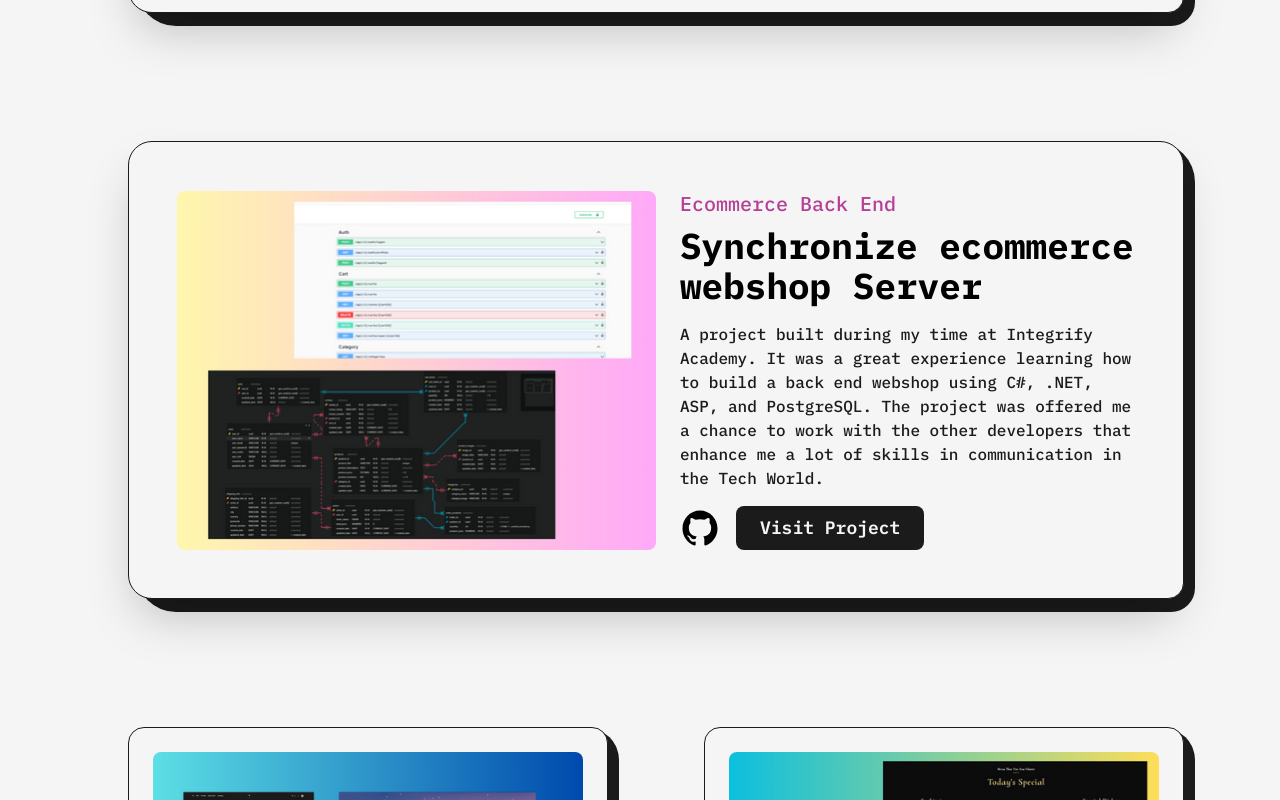
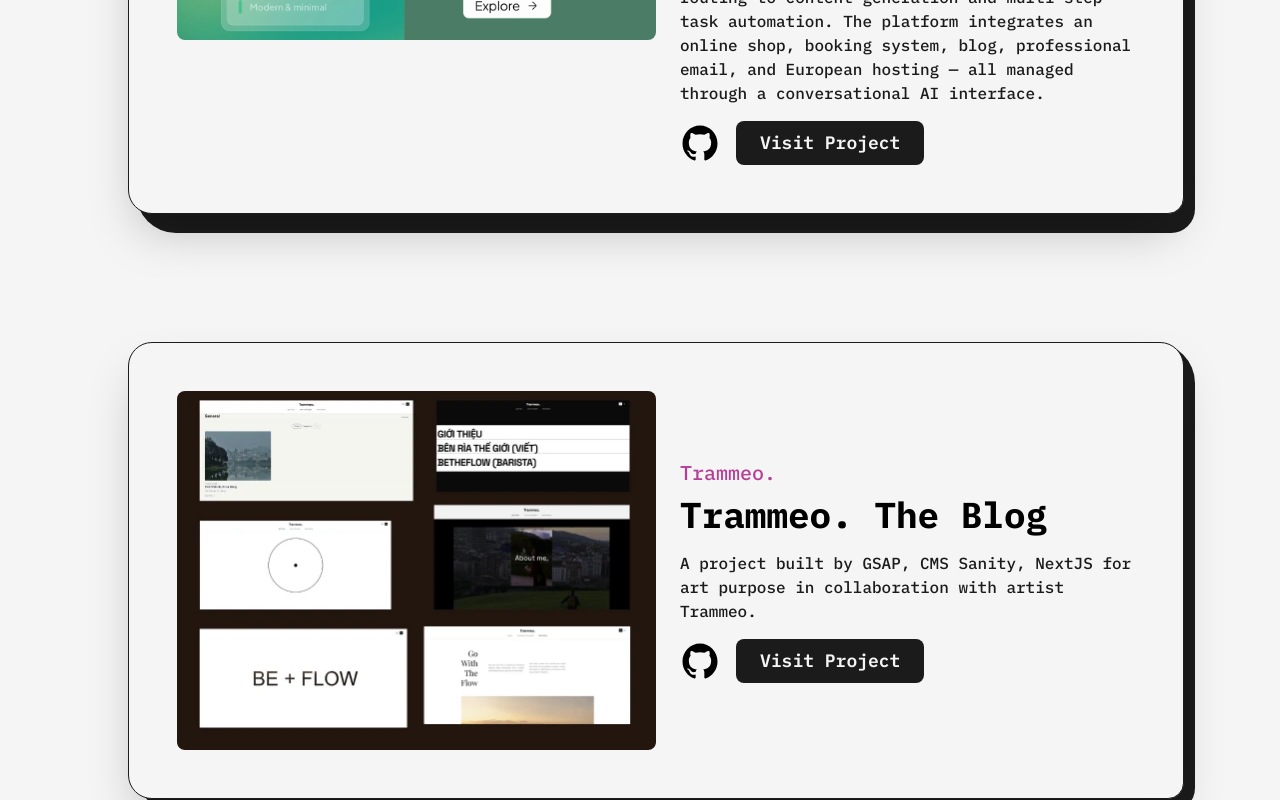
Before and after one commit to tripplen23/portfolio-2024, a Next.js app: page /project in a window 1280 px wide. Shown: the part 780-1580 px from the top of the page. Built offline with nearby package versions, Linux system fonts and the light colour scheme.

Commit message:
feat(projects): bring Aida AI Website Builder to the top
Aida is the most recent and arguably most significant project — move it
to first position in the projects grid as a FeaturedProject.

```diff
--- a/src/pages/project.tsx
+++ b/src/pages/project.tsx
@@ -215,6 +215,16 @@
           <div className="grid grid-cols-12 gap-24 gap-y-32 xl:gap-x-16 lg:gap-x-8 md:gap-y-24 sm:gap-x-0">
             <div className="col-span-12">
               <FeaturedProject
+                type="AI Product · group.one"
+                title="Aida AI Website Builder — One Chat. Real Customers. Real Business."
+                summary="Aida is an AI-native business platform built specifically for European small businesses and start-ups — one of the first AI-native platforms of its kind. I contributed as an AI Backend Developer, building the AI agent orchestration that powers the chat-to-website experience: from prompt parsing and agent routing to content generation and multi-step task automation. The platform integrates an online shop, booking system, blog, professional email, and European hosting — all managed through a conversational AI interface."
+                img={aidaProject}
+                link={linkProject11}
+                github={githubProject11}
+              />
+            </div>
+            <div className="col-span-12">
+              <FeaturedProject
                 type="Trammeo."
                 title="Trammeo. The Blog"
                 summary="A project built by GSAP, CMS Sanity, NextJS for art purpose in collaboration with artist Trammeo."
@@ -309,16 +319,6 @@
                 github={githubProject10}
               />
             </div>
-            <div className="col-span-12">
-              <FeaturedProject
-                type="AI Product · group.one"
-                title="Aida AI Website Builder — One Chat. Real Customers. Real Business."
-                summary="Aida is an AI-native business platform built specifically for European small businesses and start-ups — one of the first AI-native platforms of its kind. I contributed as an AI Backend Developer, building the AI agent orchestration that powers the chat-to-website experience: from prompt parsing and agent routing to content generation and multi-step task automation. The platform integrates an online shop, booking system, blog, professional email, and European hosting — all managed through a conversational AI interface."
-                img={aidaProject}
-                link={linkProject11}
-                github={githubProject11}
-              />
-            </div>
           </div>
           <Image
             className="w-full h-auto mt-16 bg-gray"
```
